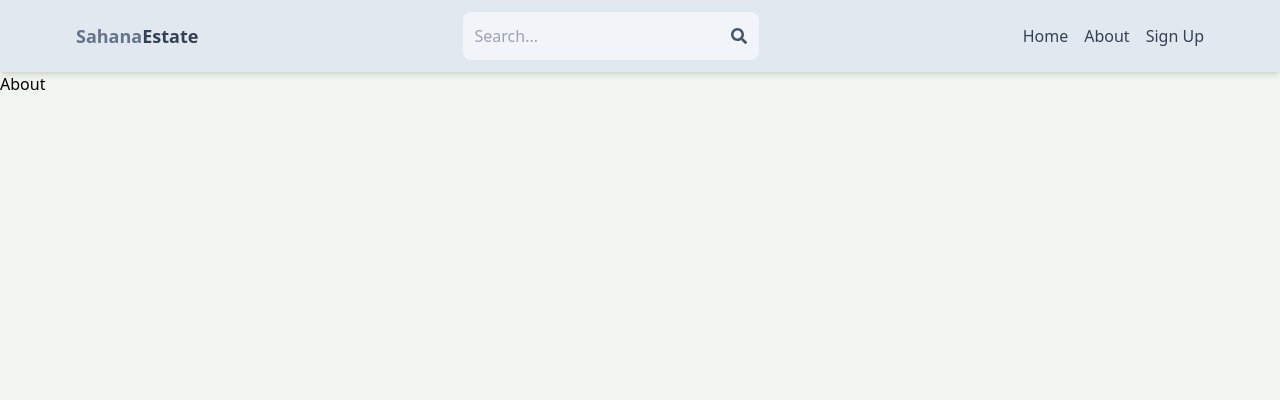
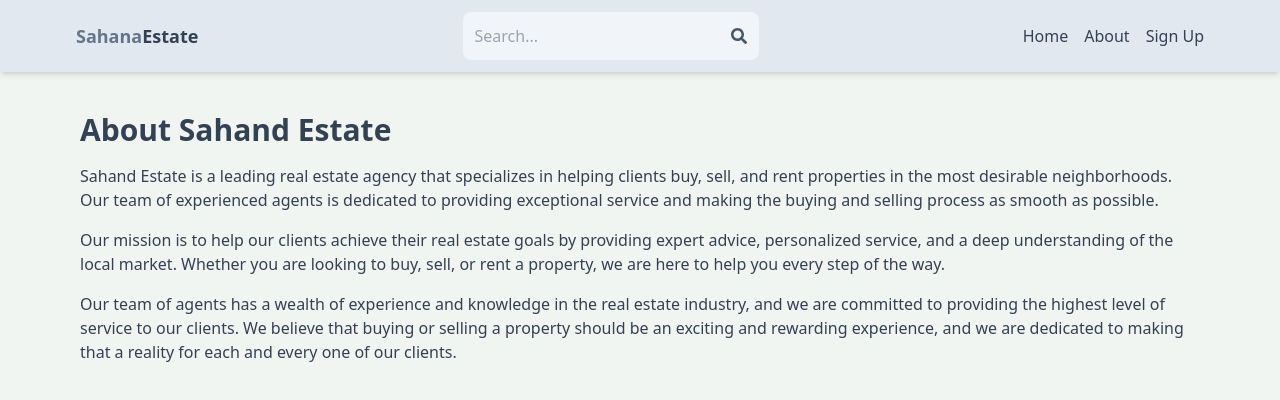
Before and after one commit to Nievanik/mern-estate, a React (Vite) app in the folder client/: page /about in a window 1280 px wide. Shown: the top 400 px of the page. Built offline with nearby package versions, Linux system fonts and the light colour scheme; no server answers.

Commit message:
Completed about page

```diff
--- a/client/index.html
+++ b/client/index.html
@@ -3,9 +3,8 @@
 
 <head>
   <meta charset="UTF-8" />
-  <link rel="icon" type="image/svg+xml" href="/vite.svg" />
   <meta name="viewport" content="width=device-width, initial-scale=1.0" />
-  <title>Vite + React</title>
+  <title>Sahand Estate</title>
 </head>
 
 <body>
--- a/client/src/pages/About.jsx
+++ b/client/src/pages/About.jsx
@@ -1,5 +1,31 @@
 import React from "react";
 
-export default function About() {
-  return <div>About</div>;
+export default function () {
+  return (
+    <div className="max-w-6xl mx-auto py-10 px-4">
+      <h1 className="text-3xl font-bold mb-4 text-slate-700">
+        About Sahand Estate
+      </h1>
+      <p className="mb-4 text-slate-700">
+        Sahand Estate is a leading real estate agency that specializes in
+        helping clients buy, sell, and rent properties in the most desirable
+        neighborhoods. Our team of experienced agents is dedicated to providing
+        exceptional service and making the buying and selling process as smooth
+        as possible.
+      </p>
+      <p className="mb-4 text-slate-700">
+        Our mission is to help our clients achieve their real estate goals by
+        providing expert advice, personalized service, and a deep understanding
+        of the local market. Whether you are looking to buy, sell, or rent a
+        property, we are here to help you every step of the way.
+      </p>
+      <p className="mb-4 text-slate-700">
+        Our team of agents has a wealth of experience and knowledge in the real
+        estate industry, and we are committed to providing the highest level of
+        service to our clients. We believe that buying or selling a property
+        should be an exciting and rewarding experience, and we are dedicated to
+        making that a reality for each and every one of our clients.
+      </p>
+    </div>
+  );
 }
```
